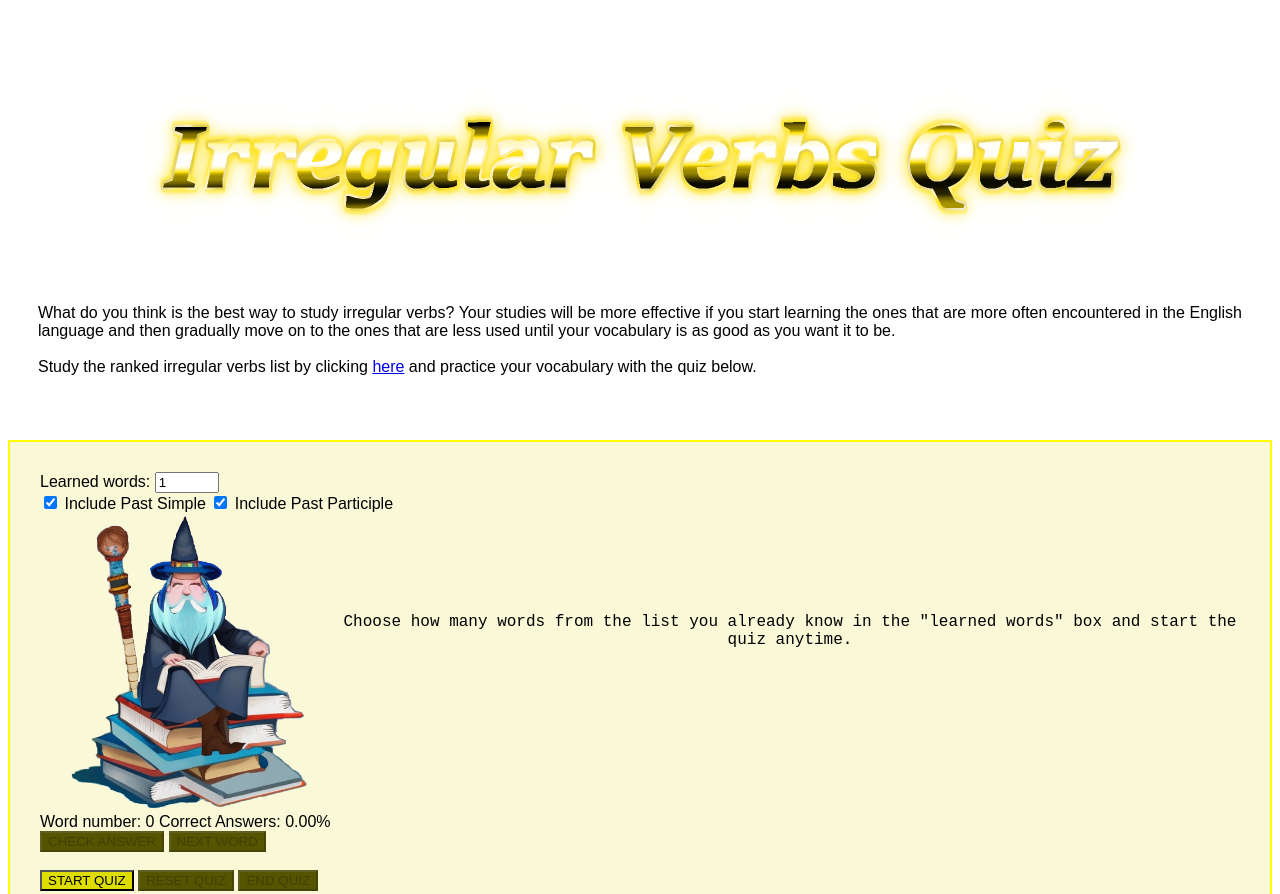
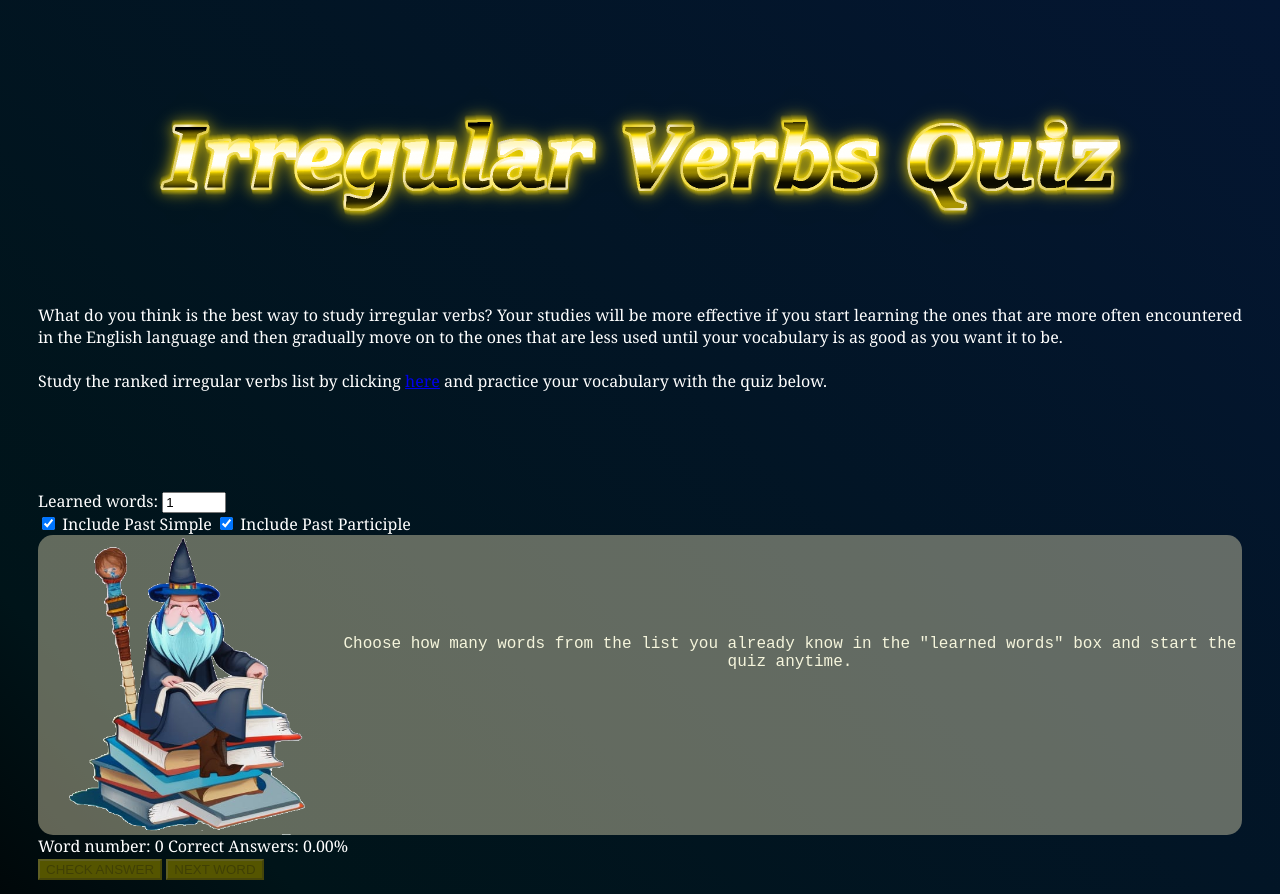
Before and after one commit to guilherme090/IrregularVerbsInteractive, a plain HTML site: page index.html in a window 1280 px wide. Shown: the top 894 px of the page. Drawn offline with Linux system fonts and the light colour scheme.

Commit message:
<feat> switch to dark theme

```diff
--- a/css/style.css
+++ b/css/style.css
@@ -1,9 +1,17 @@
 body{
-    background-color: rgb(255, 255, 255);
-    font-family: Arial, Helvetica, sans-serif;
-    color: white;
-    /* background-image: url("images/background.png"); */
-}
+    background-color: black;
+    font-family: Georgia, 'Times New Roman', Times, serif;
+    color: rgb(255, 255, 255);
+    /* background: linear-gradient(45deg,
+        rgba(255,255,255, 1) 0%,
+        rgb(248, 250, 227) 20%,
+        rgb(246, 248, 201) 100%); */
+
+    background: linear-gradient(45deg,
+        rgb(0, 0, 0) 0%,
+        rgb(0, 20, 25) 20%,
+        rgb(4, 22, 50) 100%);
+    }
 
 .title-text{
     text-align: center;
@@ -14,9 +22,6 @@ body{
 
 #introduction-text{
     padding: 30px;
-    background-color: rgba(255, 255, 255, 0.7);
-    color: black;
-    font-family: Arial, Helvetica, sans-serif;
     text-align: justify;
 }
 
@@ -25,9 +30,6 @@ body{
     padding: 30px;
     position: relative;
     display: block;
-    background-color: rgba(247, 247, 200, 0.7);
-    border: 2px solid yellow;
-    color: black;
 }
 
 #wizard-container{
@@ -44,8 +46,9 @@ body{
 #quiz-board-text{
     display: block;
     height: 300px;
-    /* background-color: blueviolet;
-    color: beige; */
+    background-color: rgba(245, 236, 192, 0.4);
+    color: beige;
+    border-radius: 15px;
 }
 
 #quiz-labels, #message{
@@ -73,7 +76,6 @@ body{
 
 #message{
     text-align: center;
-    color: black;
     /* background-color: rgb(46, 174, 121); */
 }
 
```
Also changed, not shown: css/images/magic scroll.jpg (added).
